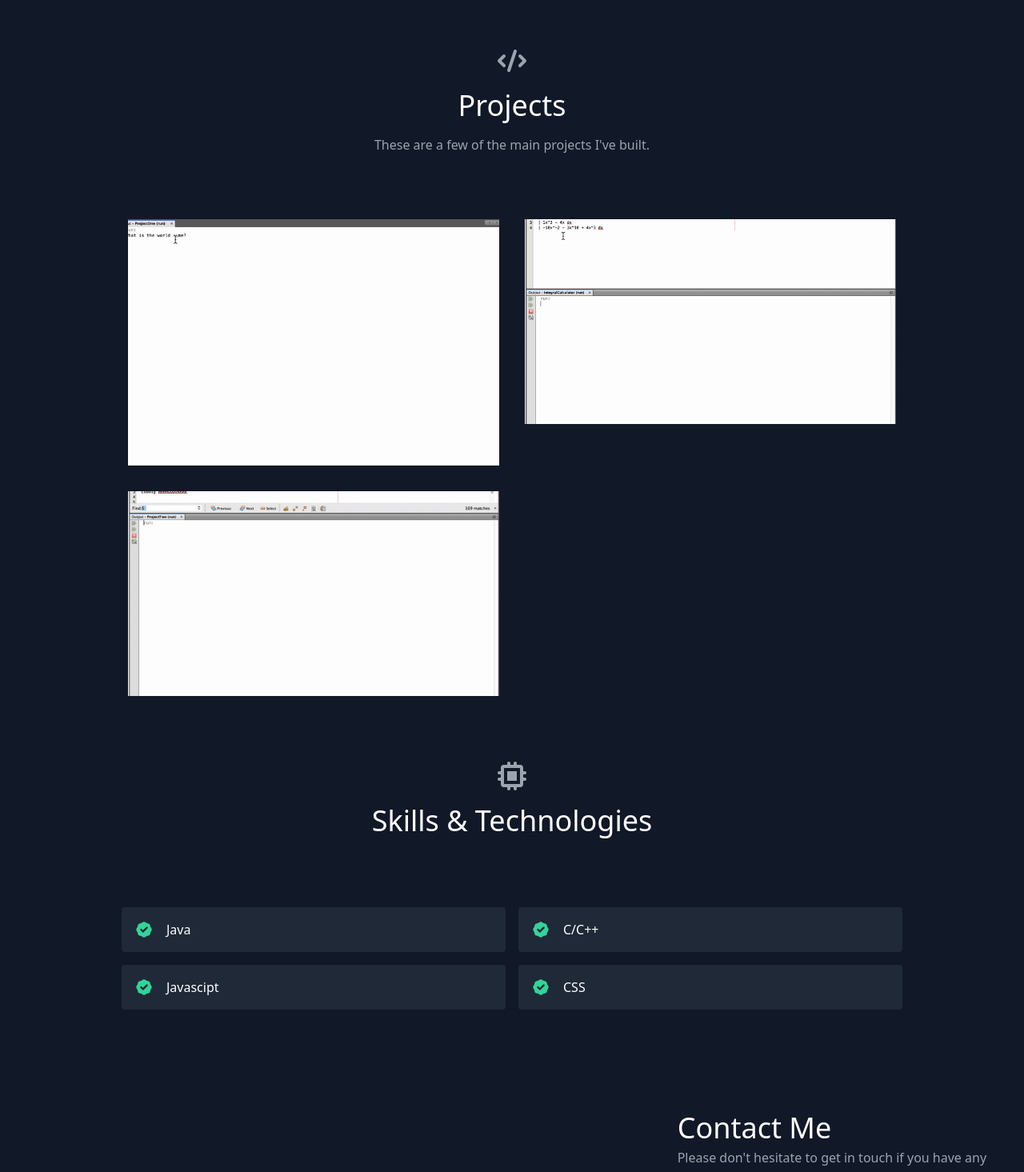
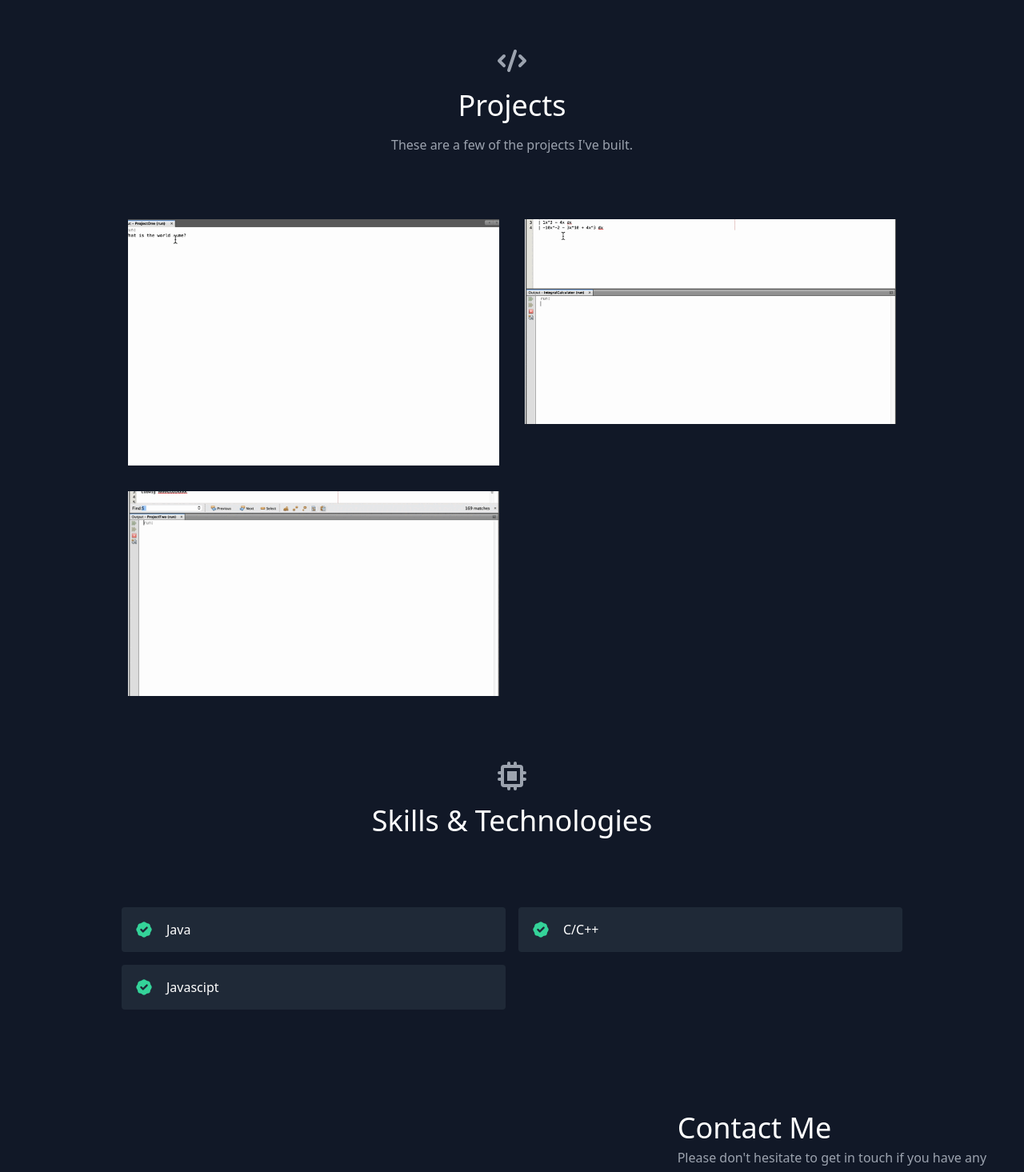
Before and after one commit to eddgar02/personalWebsite, a React (Create React App) app: page / in a window 1280 px wide. Shown: the part 570-2035 px from the top of the page at 80% size. Built offline with nearby package versions, Linux system fonts and the light colour scheme.

Commit message:
skills update

```diff
--- a/src/components/Projects.js
+++ b/src/components/Projects.js
@@ -13,7 +13,7 @@ export default function Projects() {
             Projects
           </h1>
           <p className="lg:w-2/3 mx-auto leading-relaxed text-base">
-            These are a few of the main projects I've built.
+            These are a few of the projects I've built.
           </p>
         </div>
         <div className="flex flex-wrap -m-4">
--- a/src/data.js
+++ b/src/data.js
@@ -32,5 +32,4 @@ export const skills = [
   "Java",
   "C/C++",
   "Javascipt",
-  "CSS",
 ];
```
